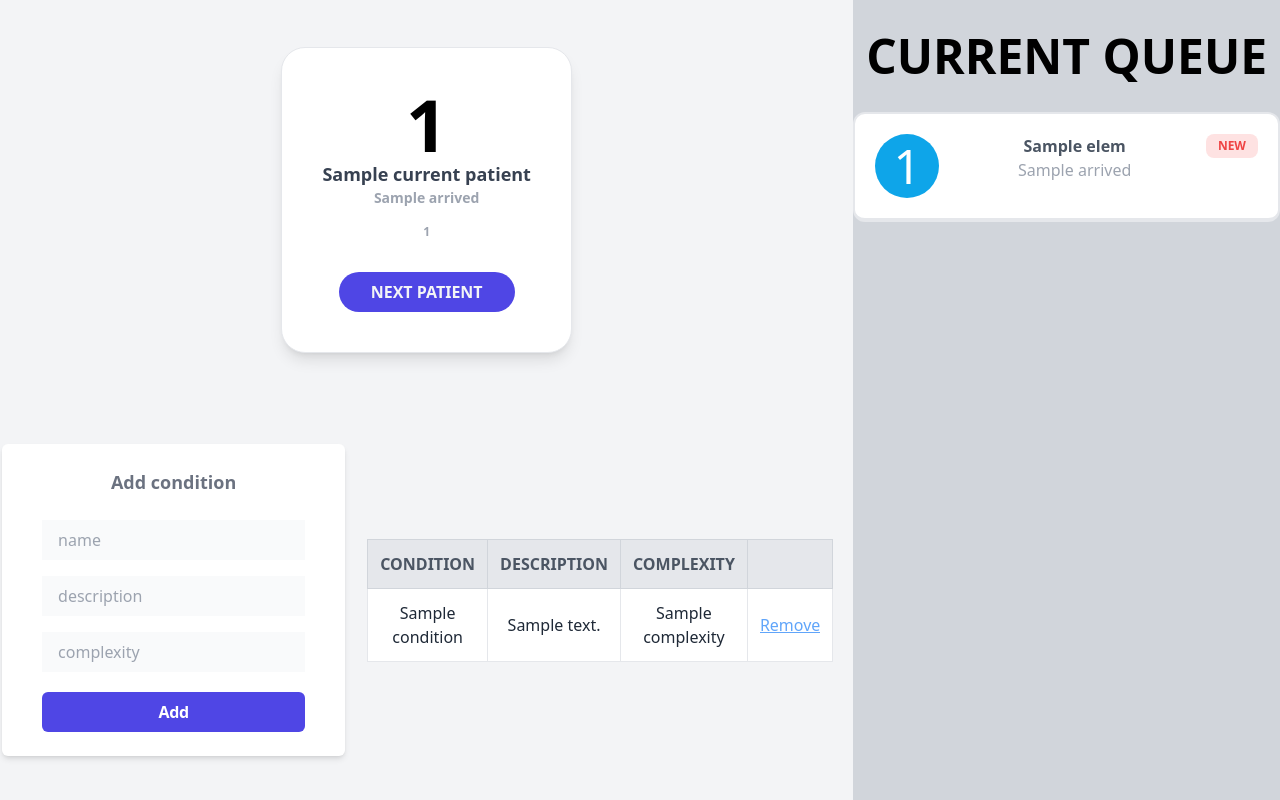
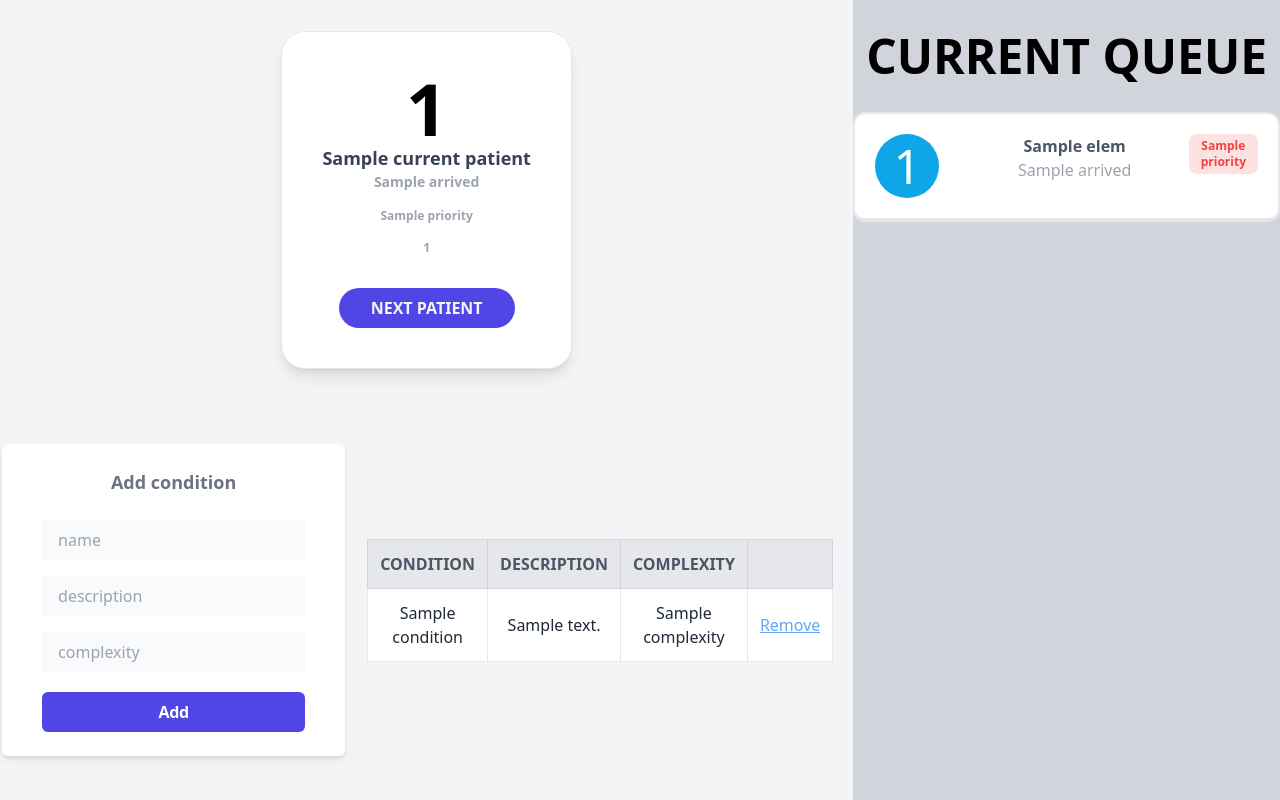
Before and after one commit to 1orange/queue-system-api, a Flask app: template smart_queue/apps/dashboard/templates/base.html in a window 1280 px wide. Run offline with Flask 2, Linux system fonts and the light colour scheme; the template is opened without the code that fills it: most values are stand-ins (such as "Sample title", 1, 10 or a date in 2020); style sheets or scripts are compiled from the project's sources; parts of the project's set-up code (start-up, migrations or seed data) failed here and were passed over.

Commit message:
feat: queue re-evaluation

```diff
--- a/smart_queue/apps/dashboard/templates/base.html
+++ b/smart_queue/apps/dashboard/templates/base.html
@@ -32,6 +32,10 @@
                         <h3 class="text-sm text-gray-400 ">
                             {{ current_patient.arrived }}
                         </h3>
+
+                        <p class="text-xs text-gray-400 mt-4">
+                            {{ current_patient.priority }}
+                        </p>
 
                         <p class="text-xs text-gray-400 mt-4">
                             {{ current_patient.uuid }}
@@ -175,7 +179,7 @@
 
                                 <!-- patient type -->
                                 <div class="flex col-start-2 ml-4 md:col-start-auto md:ml-0 md:justify-end">
-                                    <p class="rounded-lg text-red-500 font-bold bg-red-100 py-1 px-3 text-xs w-fit h-fit"> NEW
+                                    <p class="rounded-lg text-red-500 font-bold bg-red-100 py-1 px-3 text-xs w-fit h-fit"> {{ elem.priority }}
                                     </p>
                                 </div>
 
--- a/smart_queue/db/queries/queries.sql
+++ b/smart_queue/db/queries/queries.sql
@@ -10,7 +10,8 @@ INSERT INTO sq.queue(condition_id)
 SELECT uuid,
        arrived,
        name as condition_name,
-       order_number
+       order_number,
+       priority
   FROM sq.queue AS Q
        JOIN
        sq.conditions AS C
@@ -40,7 +41,8 @@ UPDATE
 SELECT uuid,
        arrived,
        name as condition_name,
-       complexity
+       complexity,
+       priority,
        order_number
   FROM sq.queue AS Q
        JOIN
```
